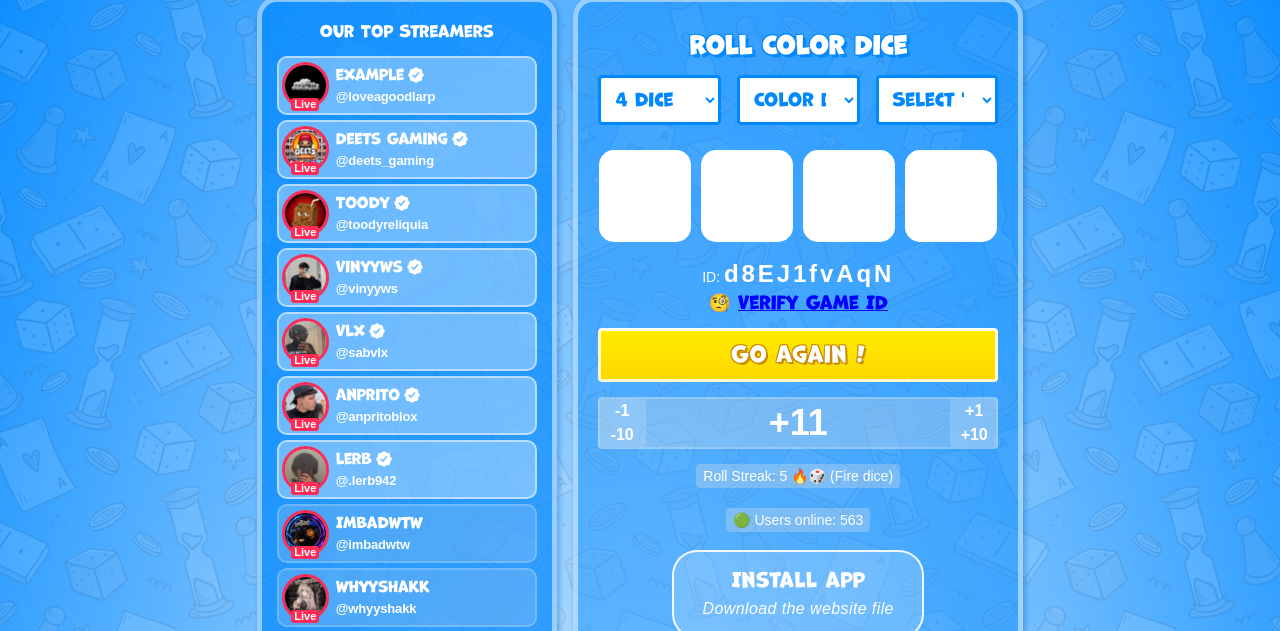
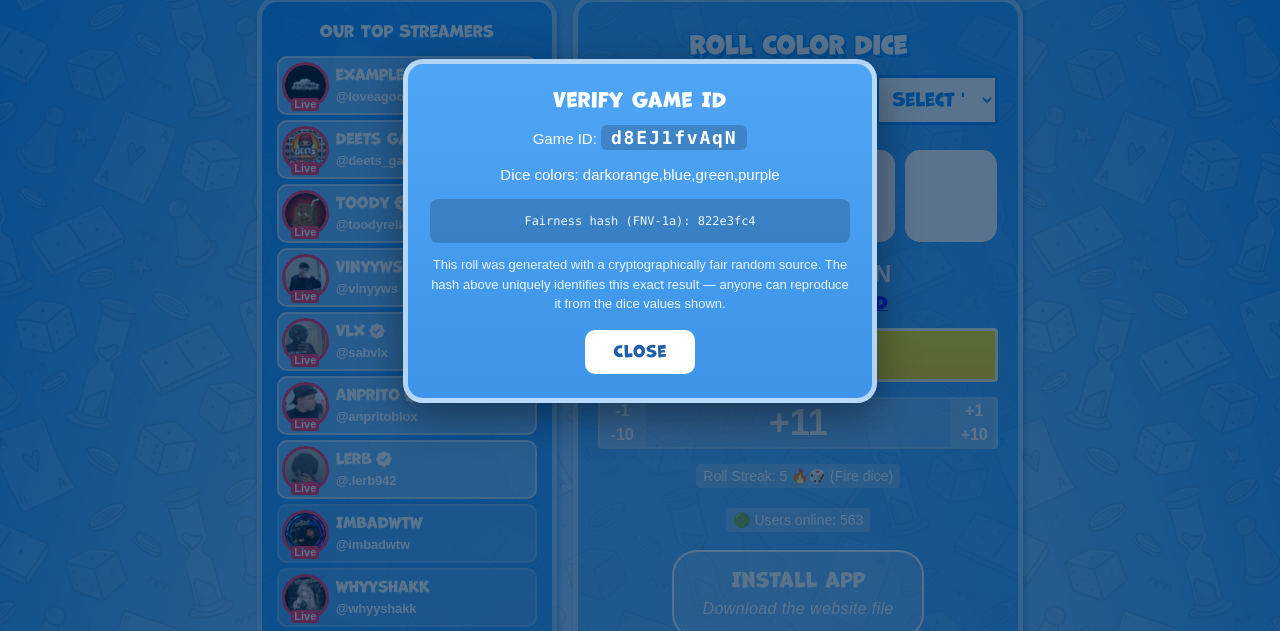
Before and after one commit to kaikssaqes/onlinedice, a plain HTML site: page index.html in a window 1280 px wide. Both pictures are taken after a click on the link "Verify Game ID". Shown: the part 169-800 px from the top of the page. Drawn offline with Linux system fonts and the light colour scheme; files whose address does not match are found by name.

Commit message:
Make Verify Game ID button work (fairness modal)

```diff
--- a/index.html
+++ b/index.html
@@ -197,6 +197,53 @@ a.streamer.highlight:hover {background: rgba(225,225,225,0.5);}
 }
 #pwa-button:hover {background:rgba(255,255,255,0.3);}
 #pwa-button span {color:#fff;}
+
+/* ===== VERIFY MODAL ===== */
+#verify-overlay {
+  position:fixed;inset:0;z-index:200000;
+  background:rgba(0,40,80,0.65);
+  display:none;align-items:center;justify-content:center;
+  padding:20px;
+}
+#verify-overlay.open {display:flex;}
+#verify-box {
+  background:linear-gradient(180deg,#4fa5f5 0%,#3d94e8 100%);
+  border:5px solid rgba(255,255,255,0.6);
+  border-radius:20px;
+  max-width:420px;width:100%;
+  padding:24px 22px;
+  text-align:center;
+  color:#fff;
+  box-shadow:0 12px 40px rgba(0,0,0,.4);
+  font-family:Arial,sans-serif;
+}
+#verify-box h3 {
+  font-family:'Marvin',Arial,sans-serif;
+  font-weight:400;font-size:20px;letter-spacing:.5px;
+  margin-bottom:14px;
+}
+#verify-box .vid {
+  font-size:15px;color:#fff;margin-bottom:6px;
+  word-break:break-all;
+}
+#verify-box .vid b {
+  font-family:Consolas,monospace;font-size:18px;letter-spacing:.1em;
+  background:rgba(0,0,0,.18);padding:2px 10px;border-radius:6px;
+}
+#verify-box .vcolors {margin:12px 0;font-size:15px;}
+#verify-box .vhash {
+  font-size:12px;color:#eaf4ff;background:rgba(0,0,0,.18);
+  border-radius:8px;padding:10px;margin:12px 0;
+  word-break:break-all;font-family:Consolas,monospace;
+}
+#verify-box .vnote {font-size:13px;color:#eaf4ff;line-height:1.5;margin-bottom:16px;}
+#verify-close {
+  display:inline-block;background:#fff;color:#1f5eab;font-family:'Marvin',Arial,sans-serif;
+  font-weight:400;font-size:16px;padding:10px 28px;border-radius:10px;
+  cursor:pointer;letter-spacing:.5px;
+}
+#verify-close:hover {background:#f0f6ff;}
+
 .toggle-container{display:inline-flex;align-items:center;gap:10px;margin-top:15px;margin-bottom:15px;font-family:Arial,sans-serif;font-size:14px;color:#fff}
 .switch{position:relative;display:inline-block;width:44px;height:24px}
 .switch input{opacity:0;width:0;height:0}
@@ -277,7 +324,19 @@ a.streamer.highlight:hover {background: rgba(225,225,225,0.5);}
           <span id="info" style="width:0;height:0;visibility:hidden;"></span>
           <div class="dice-wrapper size-100 rounded-dice" style="background:#fff!important;"><i style="color:darkorange!important;" class="df-solid-small-dot-d6-1"></i></div><div class="dice-wrapper size-100 rounded-dice" style="background:#fff!important;"><i style="color:blue!important;" class="df-solid-small-dot-d6-1"></i></div><div class="dice-wrapper size-100 rounded-dice" style="background:#fff!important;"><i style="color:darkorange!important;" class="df-solid-small-dot-d6-1"></i></div><div class="dice-wrapper size-100 rounded-dice" style="background:#fff!important;"><i style="color:blue!important;" class="df-solid-small-dot-d6-1"></i></div>
           <p style="font-family: Arial,sans-serif;font-size:14px;width: calc(100% - 10px);box-sizing: border-box;margin: 15px auto 0;display: block;color: #fff;font-weight: 400;border-radius: 4px;background: none;padding: 0;">ID: <span id="gameidcodetext" style="display:inline;font-size:24px;font-weight:700;letter-spacing:0.12em;color: #fff;background: none;padding: 0;border-radius: 0;margin: 0;text-decoration:none;">d8EJ1fvAqN</span></p>
-          <p id="infomsg" style="color: blue;font-size: 18px;line-height: 1.6em;">🧐 <a target="_blank" href="#" style="color: blue;text-decoration: underline;">Verify Game ID</a></p>
+          <p id="infomsg" style="color: blue;font-size: 18px;line-height: 1.6em;">🧐 <a id="verify-link" href="javascript:void(0);" style="color: blue;text-decoration: underline;">Verify Game ID</a></p>
+        </div>
+
+        <!-- VERIFY MODAL -->
+        <div id="verify-overlay">
+          <div id="verify-box">
+            <h3>Verify Game ID</h3>
+            <div class="vid">Game ID: <b id="verify-id-text">d8EJ1fvAqN</b></div>
+            <div class="vcolors" id="verify-colors">—</div>
+            <div class="vhash" id="verify-hash">—</div>
+            <div class="vnote">This roll was generated with a cryptographically fair random source. The hash above uniquely identifies this exact result — anyone can reproduce it from the dice values shown.</div>
+            <div id="verify-close" onclick="closeVerify();">Close</div>
+          </div>
         </div>
 
         <a href="#" id="roll-button" class="roll-button rounded" style="padding-top:12px!important;padding-bottom:12px!important;">Go Again !</a>
@@ -463,6 +522,41 @@ a.streamer.highlight:hover {background: rgba(225,225,225,0.5);}
   // needed. Keep it always visible (don't hide it).
 
   function showHistory(){ const h = document.getElementById('show-history'); h.textContent = h.textContent.indexOf('↓')>-1 ? 'Your Last 20 Rolls ↑' : 'Your Last 20 Rolls ↓'; }
+
+  // ===== VERIFY GAME ID =====
+  function fnv1a(str){
+    let h = 0x811c9dc5;
+    for (let i=0;i<str.length;i++){
+      h ^= str.charCodeAt(i);
+      h = (h * 0x01000193) >>> 0;
+    }
+    return h.toString(16);
+  }
+  function openVerify(){
+    const gid = document.getElementById('gameidcodetext').textContent.trim();
+    // read current dice colors from DOM
+    const colors = [];
+    document.querySelectorAll('#Tpi0l65aKvD4efJtrZKFbMBV4l9TbypPm .dice-wrapper i').forEach(function(i){
+      const c = (i.style.color||'').replace(/!important/,'').trim() || '?';
+      colors.push(c);
+    });
+    const colorStr = colors.join(',') || '(no roll yet)';
+    const hash = fnv1a(gid + '|' + colorStr);
+    document.getElementById('verify-id-text').textContent = gid;
+    document.getElementById('verify-colors').textContent = 'Dice colors: ' + colorStr;
+    document.getElementById('verify-hash').textContent = 'Fairness hash (FNV-1a): ' + hash;
+    document.getElementById('verify-overlay').classList.add('open');
+  }
+  function closeVerify(){
+    document.getElementById('verify-overlay').classList.remove('open');
+  }
+  document.getElementById('verify-link').addEventListener('click', function(e){
+    e.preventDefault();
+    openVerify();
+  });
+  document.getElementById('verify-overlay').addEventListener('click', function(e){
+    if (e.target === this) closeVerify();
+  });
 </script>
 </body>
 </html>
```
